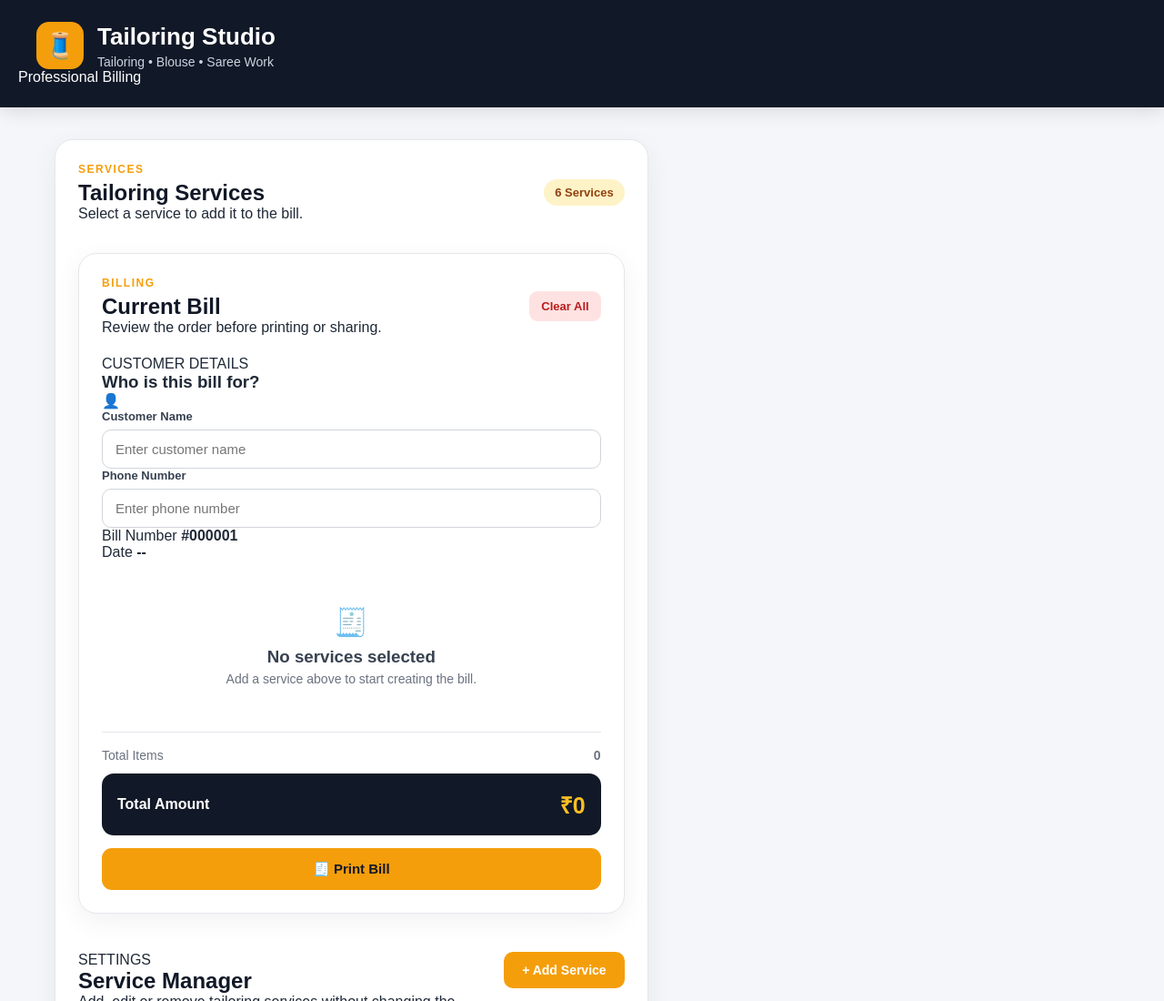
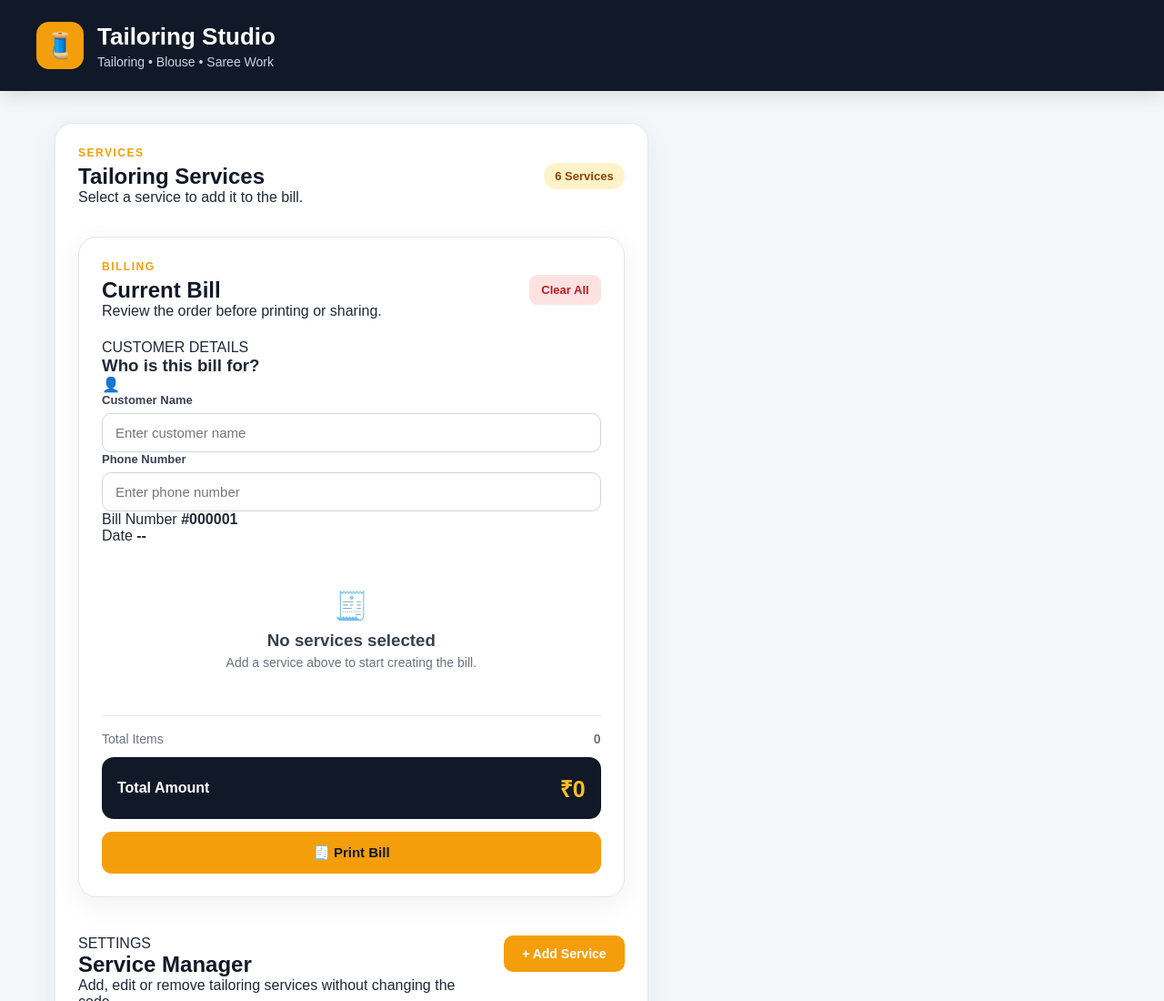
Before and after one commit to bharathpinninti761-ship-it/tailor-price-calculator, a plain HTML site: page index.html in a window 1280 px wide. Shown: the top 1100 px of the page at 91% size. Drawn offline with nearby package versions, Linux system fonts and the light colour scheme.

Commit message:
Update index.html

```diff
--- a/index.html
+++ b/index.html
@@ -50,9 +50,7 @@
         </div>
 
 
-        <div class="header-badge">
-            Professional Billing
-        </div>
+
 
     </header>
 
```
